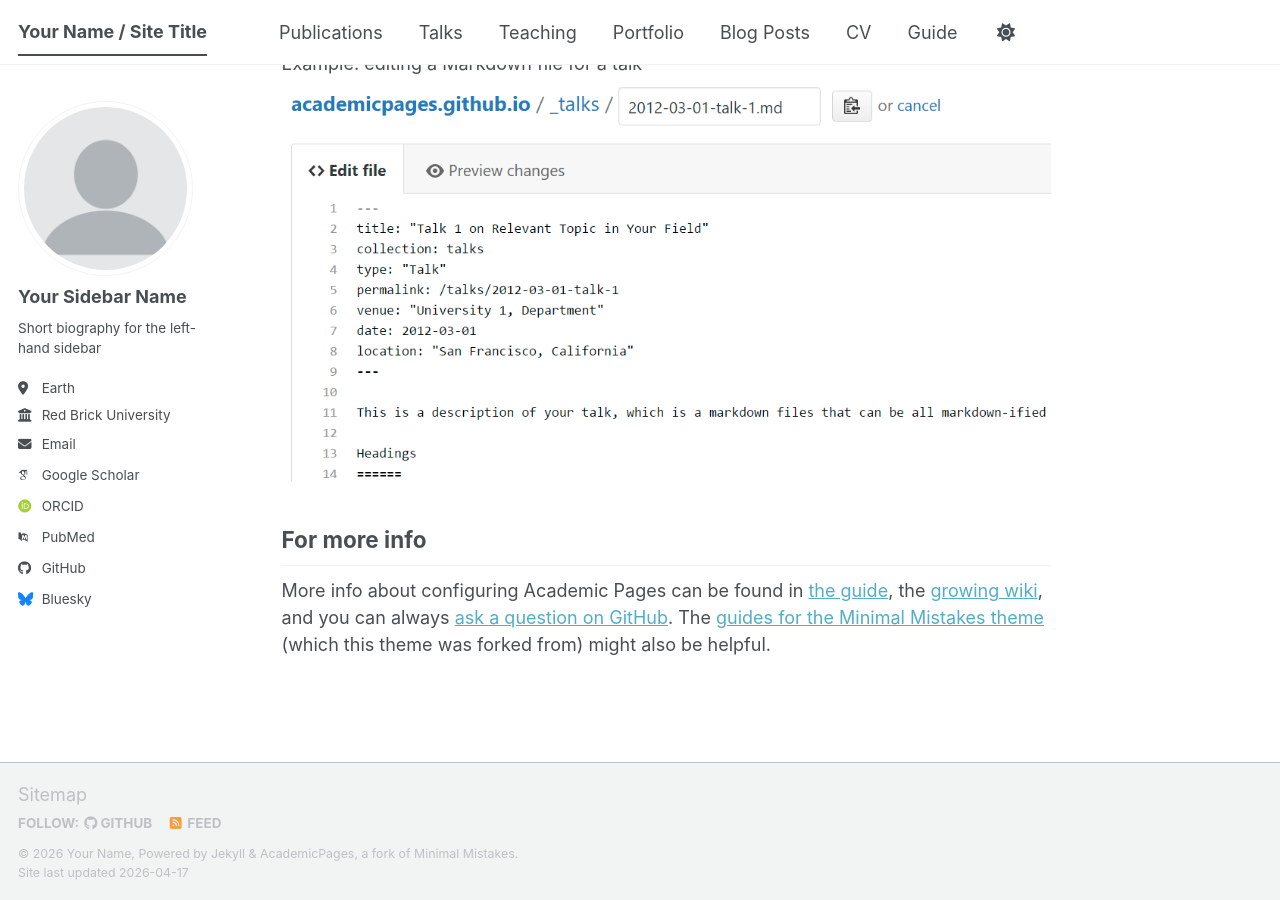
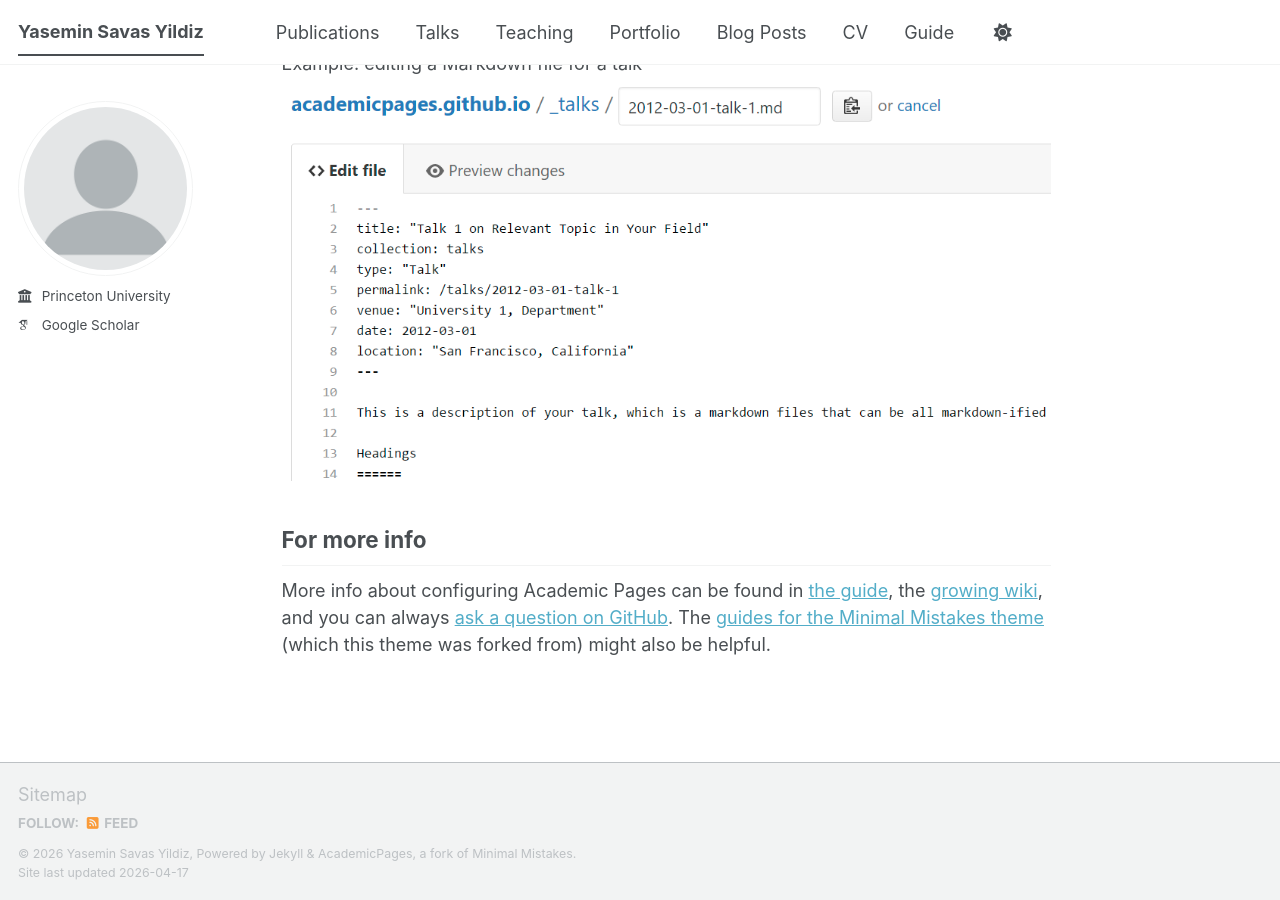
Before and after one commit to yaseminsavas/yaseminsavasyildiz.github.io, a Jekyll site: the page built from _pages/about.md, in a window 1280 px wide and 900 px high, scrolled down 2720 px. Built offline with Jekyll 4.4.1, drawn with Linux system fonts in a browser that asks for light colours; some web fonts are replaced; a script bundle is joined from its source files by our own code; library files that are not in the unit come from our copies.

Commit message:
Update _config.yml

```diff
--- a/_config.yml
+++ b/_config.yml
@@ -9,11 +9,11 @@
 # Basic Site Settings
 locale                   : "en-US"
 site_theme               : "default" # The available themes options are "default", "air", "sunrise", "mint", "dirt" and "contrast"
-title                    : "Your Name / Site Title"
+title                    : "Yasemin Savas Yildiz"
 title_separator          : "-"
-name                     : &name "Your Name"
+name                     : &name "Yasemin Savas Yildiz"
 description              : &description "Your Name's academic portfolio"   # Update this with a general description of your site, this is the default if not overridden by a page
-url                      : https://academicpages.github.io # The base hostname & protocol for your site e.g. "https://[your GitHub username].github.io",
+url                      : https://yaseminsavasyildiz.github.io # The base hostname & protocol for your site e.g. "https://[your GitHub username].github.io",
                                                            # or if you already have some other page hosted on Github then use "https://[your GitHub username].github.io/[Your Repo Name]"
 baseurl                  : "" # the subpath of your site, e.g. "/blog"
 repository               : "academicpages/academicpages.github.io"
@@ -24,24 +24,24 @@ repository               : "academicpages/academicpages.github.io"
 author:
   # Biographic information
   avatar           : "profile.png"
-  name             : "Your Sidebar Name"
+  name             : #"Your Sidebar Name"
   pronouns         : # example: "she/her"
-  bio              : "Short biography for the left-hand sidebar"
-  location         : "Earth"
-  employer         : "Red Brick University"
+  bio              : #"Short biography for the left-hand sidebar"
+  location         : #"Earth"
+  employer         : "Princeton University"
   uri              : # URL
-  email            : "none@example.org"
+  email            : # "none@example.org"
 
   # Academic websites
   academia         : # URL
   arxiv            : # URL - Update with the correct link to your profile
-  googlescholar    : "https://scholar.google.com/citations?user=PS_CX0AAAAAJ"
+  googlescholar    : "https://scholar.google.com/citations?user=jyms6ZUAAAAJ&hl=en"
   inspire-hep      : # URL
   impactstory      : # URL
-  orcid            : "https://orcid.org/yourorcidurl"
+  orcid            : # "https://orcid.org/yourorcidurl"
   semantic         : # URL
   ssrn             : # URL
-  pubmed           : "https://www.ncbi.nlm.nih.gov/pubmed/?term=john+snow"
+  pubmed           : # URL
   researchgate     : # URL
   scopus           : # URL
   zotero           : # URL
@@ -51,13 +51,13 @@ author:
   bitbucket        : # Username - Update with your username on the site
   codepen          : # Username
   dribbble         : # Username
-  github           : "academicpages"
+  github           : # Username
   kaggle           : # Username
   stackoverflow    : # User number or user number and name (i.e., use "1" or "1/jeff-atwood")
 
   # Social media
   artstation       : # Username
-  bluesky          : "bsky.app" # Replace this with you Bluesky username
+  bluesky          : # Username
   facebook         : # Username
   flickr           : # Username
   foursquare       : # Username
@@ -84,12 +84,12 @@ author:
 
 # Publication Category - The following the list of publication categories and their headings
 publication_category:
-  books:
-    title: 'Books'
+  #books:
+  #  title: 'Books'
   manuscripts:
-    title: 'Journal Articles'
+    title: 'Peer-reviewed Articles'
   conferences:
-    title: 'Conference Papers'
+    title: 'Conferences & Talks'
 
 # Site Settings
 teaser                   :  # filename of teaser fallback teaser image placed in /images/ for social media previews
@@ -138,7 +138,7 @@ yandex_site_verification :
 
 # Social Sharing
 twitter:
-  username               : &twitter
+  username               : #&twitter
 facebook:
   username               :
   app_id                 :
```
